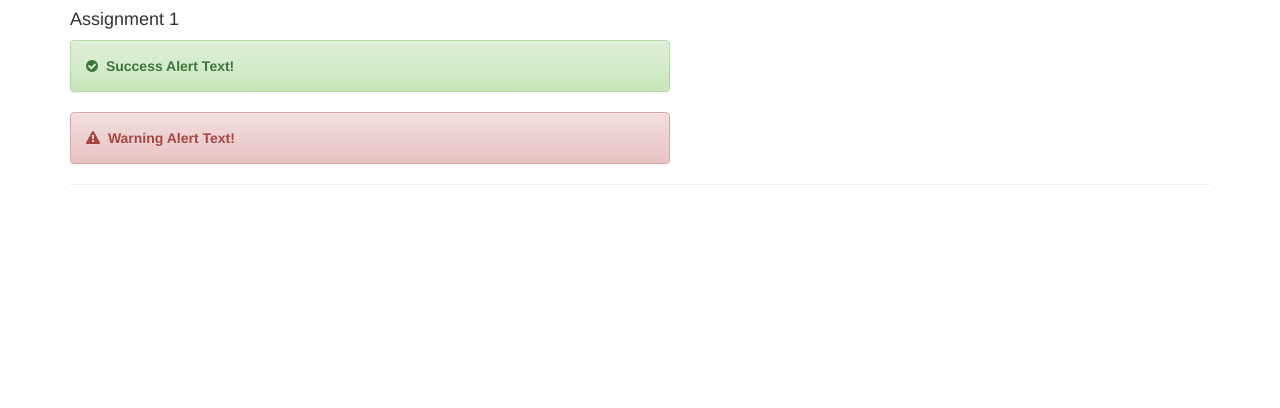
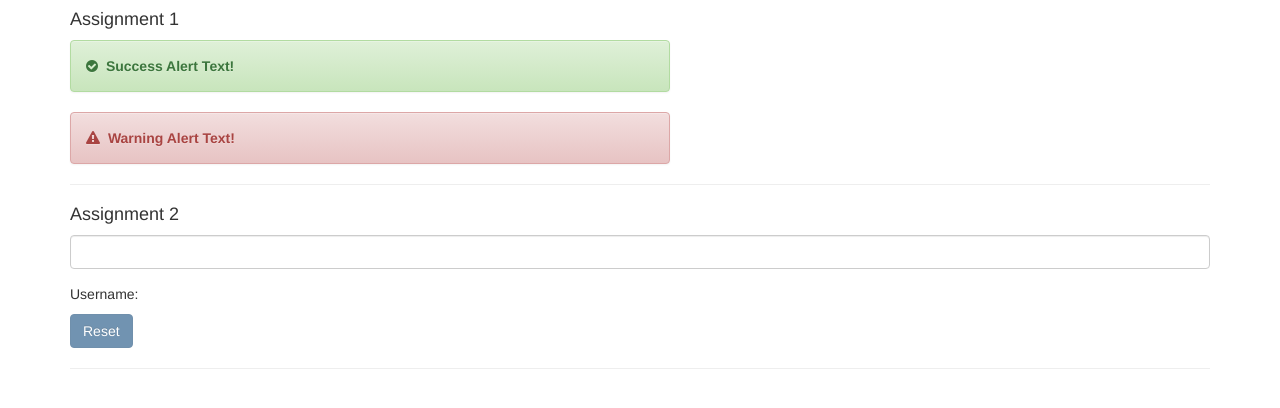
Before and after one commit to FrancescoBorzi/ng-exercises, an Angular app: page / in a window 1280 px wide. Shown: the top 408 px of the page. Built offline with nearby package versions, Linux system fonts and the light colour scheme.

Commit message:
Assignment2

```diff
--- a/src/app/app.component.html
+++ b/src/app/app.component.html
@@ -3,4 +3,7 @@
   <app-success-alert></app-success-alert>
   <app-warning-alert></app-warning-alert>
   <hr>
+  <h4>Assignment 2</h4>
+  <app-assignment2></app-assignment2>
+  <hr>
 </div>
--- a/src/app/app.module.ts
+++ b/src/app/app.module.ts
@@ -5,6 +5,7 @@ import { HttpModule } from '@angular/http';
 
 import { AppComponent } from './app.component';
 import { Assignment1Module } from './assignment1/assignment1.module';
+import { Assignment2Module } from './assignment2/assignment2.module';
 
 @NgModule({
   declarations: [
@@ -14,7 +15,8 @@ import { Assignment1Module } from './assignment1/assignment1.module';
     BrowserModule,
     FormsModule,
     HttpModule,
-    Assignment1Module
+    Assignment1Module,
+    Assignment2Module
   ],
   providers: [],
   bootstrap: [AppComponent]
--- /dev/null
+++ b/src/app/assignment2/assignment2.component.html
@@ -0,0 +1,7 @@
+<div class="form-group">
+  <input class="form-control" type="text" [(ngModel)]="username">
+</div>
+
+<p>Username: <strong>{{username}}</strong></p>
+
+<button class="btn btn-primary" [disabled]="!username" (click)="onReset()">Reset</button>
--- /dev/null
+++ b/src/app/assignment2/assignment2.component.ts
@@ -0,0 +1,20 @@
+import { Component, OnInit } from '@angular/core';
+
+@Component({
+  selector: 'app-assignment2',
+  templateUrl: './assignment2.component.html',
+  styleUrls: ['./assignment2.component.css']
+})
+export class Assignment2Component implements OnInit {
+
+  username: string;
+
+  constructor() { }
+
+  ngOnInit() {
+  }
+
+  onReset() {
+    this.username = '';
+  }
+}
```
Also changed, not shown: src/app/assignment2/assignment2.module.ts (added, +14 -0 lines), src/app/assignment2/README.md (added), src/app/assignment2/assignment2.component.css (added).
